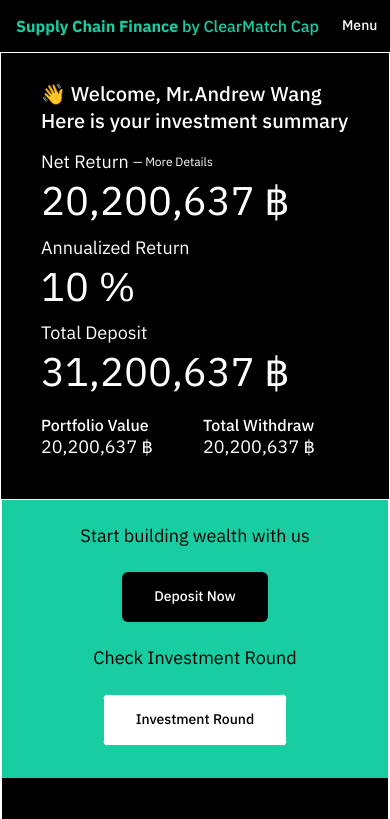
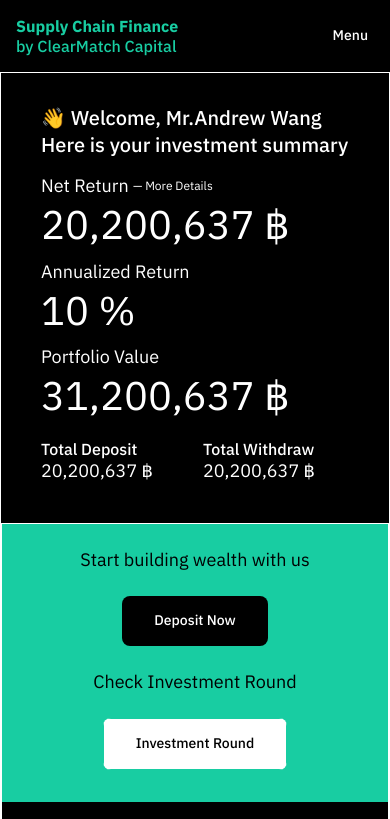
Before and after one commit to winliewpairat/pp-design-sandbox, a Next.js app: page / in a window 390 px wide. Shown: the top 819 px of the page. Built offline with nearby package versions, Linux system fonts and the light colour scheme.

Commit message:
breakline logo mobile

```diff
--- a/components/button.module.scss
+++ b/components/button.module.scss
@@ -7,7 +7,7 @@
     display: flex;
     flex-direction: row;
     align-items: center;
-    border-radius: 6px;
+    border-radius: $space-8;
     width: fit-content;
     cursor: pointer;
     margin: $space-16 0;
--- a/components/footer.module.scss
+++ b/components/footer.module.scss
@@ -5,4 +5,5 @@
 
 .container {
     padding: $space-24;
+    text-align: center;
 }
--- a/components/nav.module.scss
+++ b/components/nav.module.scss
@@ -67,6 +67,11 @@
 
 }
 
+.containerMobile .logo {
+    width: 200px;
+    white-space: break-spaces;
+}
+
 .navbar {
     color: $grey-1;
     @extend .button;
--- a/components/summary.jsx
+++ b/components/summary.jsx
@@ -25,13 +25,13 @@ class Summary extends React.Component {
             <div className={styles.h3}>10 %</div>
           </div>
           <div className={styles.nested}>
-            <div className={styles.h6}>Total Deposit</div>
+            <div className={styles.h6}>Portfolio Value</div>
             <div className={styles.h3}>31,200,637 ฿</div>
           </div>
         </div>
         <div className={styles.statsRow}>
           <div className={styles.nested}>
-            <div className={styles.header}>Portfolio Value</div>
+            <div className={styles.header}>Total Deposit</div>
             <div className={styles.h6}>20,200,637 ฿</div>
           </div>
           <div className={styles.nested}>
--- a/components/summary.module.scss
+++ b/components/summary.module.scss
@@ -11,7 +11,7 @@
     @include breakpoint('mobile') {
         grid-template-columns: 1fr;
         grid-template-rows: 1fr;
-        margin: $space-40 auto auto auto;
+        margin: $space-64 auto auto auto;
     }
 
     @include breakpoint('tablet') {
--- a/styles/theme/button.scss
+++ b/styles/theme/button.scss
@@ -21,12 +21,14 @@
 
 .btnPrimary:hover {
     background-color: $grey-3;
+    border-radius: $space-8;
     transition: 0.5s;
     color: $grey-1;
 }
 
 .btnPrimary:active {
     transform:scale(0.98);
+    border-radius: $space-8;
     transition: 0.5s;
 }
 
@@ -48,11 +50,13 @@
 
 .btnSecondary:hover {
     background-color: $grey-2;
+    border-radius: $space-8;
     transition: 0.5s;
     color: $grey-4;
 }
 
 .btnSecondary:active {
     transform:scale(0.98);
+    border-radius: $space-8;
     transition: 0.5s;
 }
```
